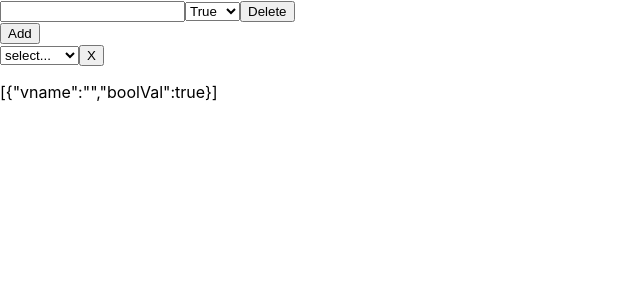
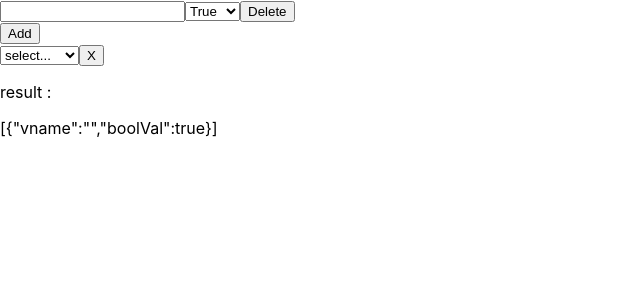
Before and after one commit to Ritwik502/task, a React (Create React App) app: page / in a window 1280 px wide. Shown: the top 300 px of the page, without its empty margins (0-640 px from the left). Built offline with nearby package versions, Linux system fonts and the light colour scheme.

Commit message:
shows result for constant data

```diff
--- a/src/App.js
+++ b/src/App.js
@@ -6,6 +6,8 @@ import ArgumentSelect from "./ArgumentSelect"
 function App() {
   const [data, setData] = useState([{ vname: "", boolVal: true }]);
   const [operation, setOperation] = useState("");
+
+  const [resultBool, setResultBool] = useState();
   const handleClick = () => {
     setData([...data, { vname: "", boolVal: true }]);
   };
@@ -25,6 +27,10 @@ function App() {
     const deleteVal = [...data];
     deleteVal.splice(i, 1);
     setData(deleteVal);
+  };
+  const calc = (bbval) =>{
+    console.log(bbval)
+    setResultBool(bbval);
   };
   return (
     <div className="App">
@@ -63,11 +69,14 @@ function App() {
           </select>
           <button>X</button>
         </div>
-        {operation==="constant"? <ConstantSelect  arg={data}/>:""}
+        {operation==="constant"? <ConstantSelect  arg={data} callb={calc} />:""}
         {operation==="argument"? <ArgumentSelect/>:""}
         {operation==="and"? <AndSelect/>:""}
         {operation==="or"? <OrSelect/>:""}
       </div>
+      <p>result :
+      {JSON.stringify(resultBool)}
+      </p>
       <p>{JSON.stringify(data)}</p>
     </div>
   );
--- a/src/ConstantSelect.js
+++ b/src/ConstantSelect.js
@@ -2,20 +2,21 @@ import React, { useState } from "react";
 
 const ConstantSelect = (prop) => {
     const indata=prop.arg;
-    const [boolret, setBoolret] = useState();    // console.log(indata);
+    const [boolret, setBoolret] = useState();
     // console.log(typeof indata);
     const handleChange = (e) =>{
 
-        console.log(indata[e.target.value].boolVal);
+        // console.log(indata[e.target.value].boolVal);
         // setBoolret(e.target.value.boolVal);
-        console.log(boolret);
+        // console.log(boolret);
+        setBoolret(indata[e.target.value].boolVal);
+        prop.callb(indata[e.target.value].boolVal);
     }
     return (
         <div>
         <p>constant is chosen</p>
         <select
         name= "argsel"
-        value={boolret}
         onChange={(e) => handleChange(e)}
         >
         {indata.map((val, i) => (
```
